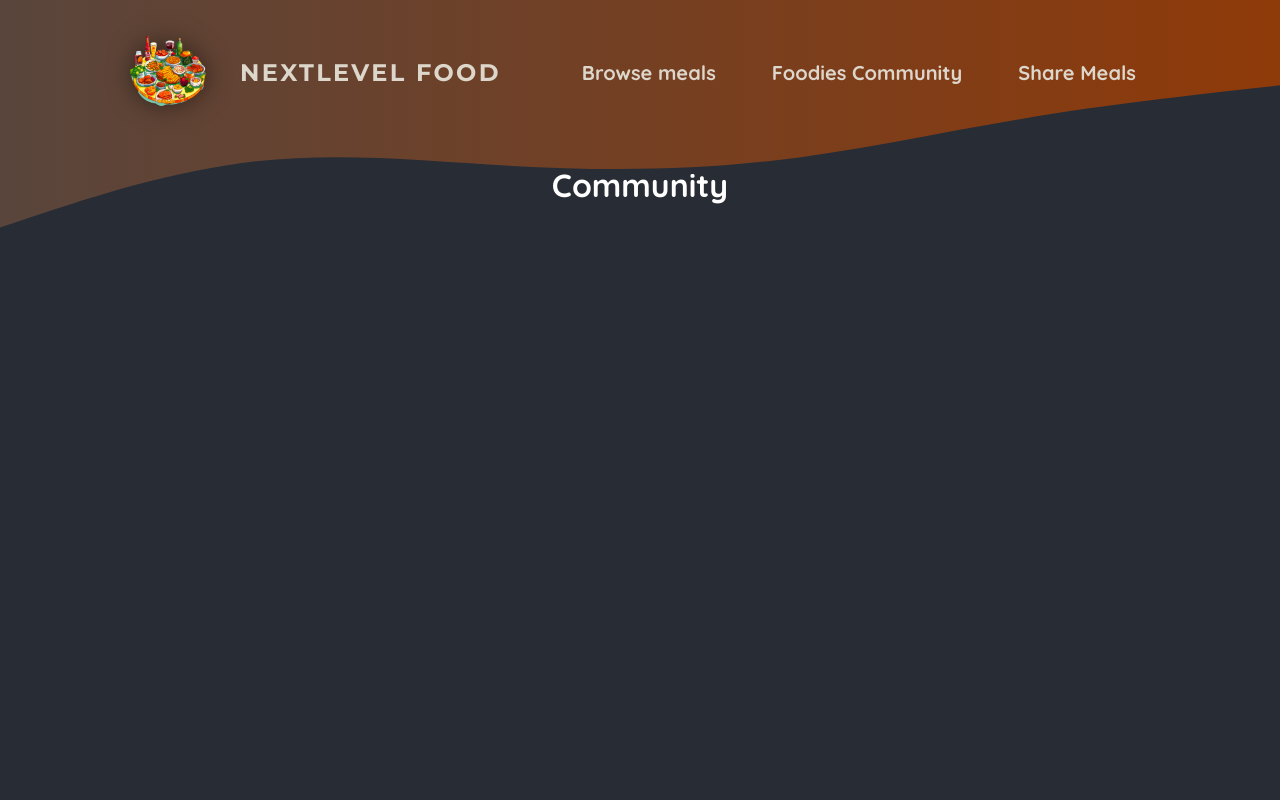
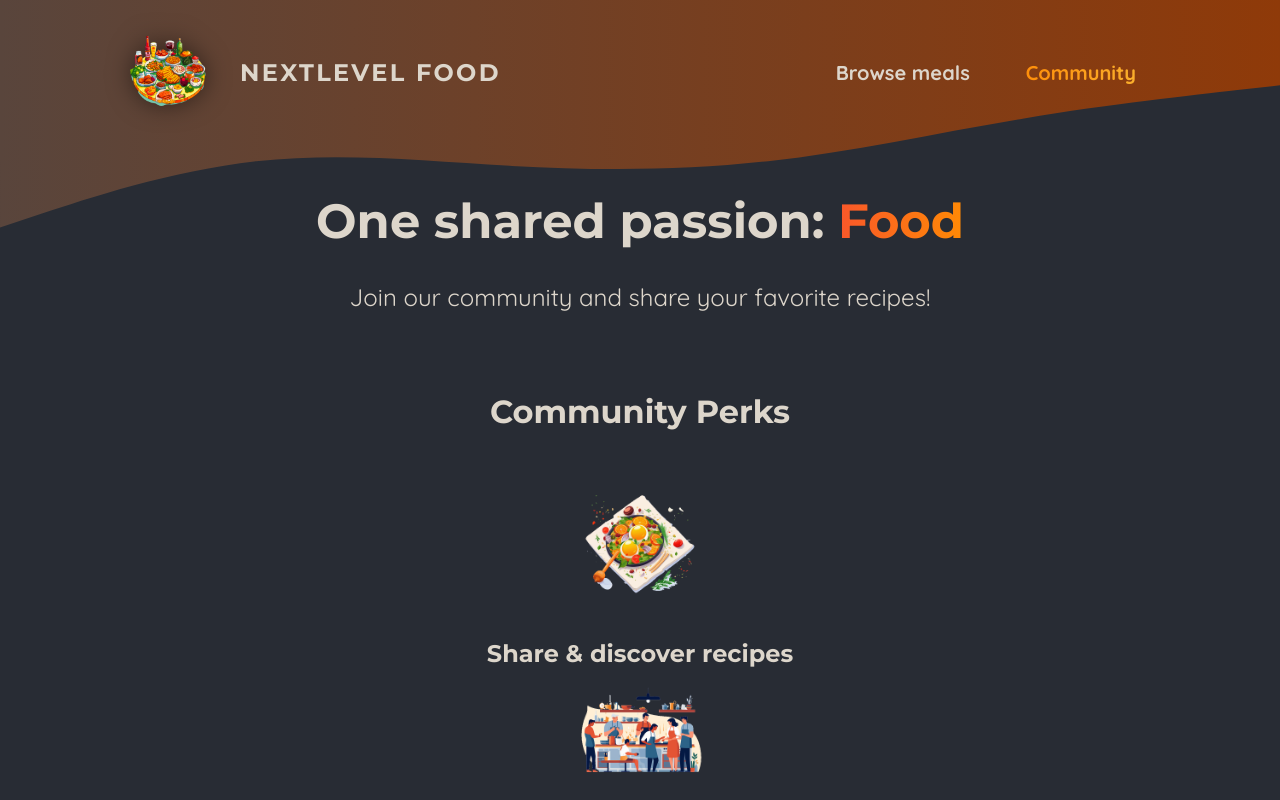
Before and after one commit to AleksandarPredic/next-js-foodies-app, a Next.js app: page /community in a window 1280 px wide. Shown: the top 800 px of the page. Built offline with nearby package versions, Linux system fonts and the light colour scheme.

Commit message:
adding active page in the nav

```diff
--- a/app/community/page.js
+++ b/app/community/page.js
@@ -1,9 +1,40 @@
+import Image from 'next/image';
+
+import mealIcon from '@/assets/icons/meal.png';
+import communityIcon from '@/assets/icons/community.png';
+import eventsIcon from '@/assets/icons/events.png';
+import styles from './page.module.css';
+
 export default function CommunityPage() {
   return (
-    <main>
-      <h1 style={{color: 'white', textAlign: 'center'}}>
-        Community
-      </h1>
-    </main>
+    <>
+      <header className={styles.header}>
+        <h1>
+          One shared passion: <span className={styles.highlight}>Food</span>
+        </h1>
+        <p>Join our community and share your favorite recipes!</p>
+      </header>
+      <main className={styles.main}>
+        <h2>Community Perks</h2>
+
+        <ul className={styles.perks}>
+          <li>
+            <Image src={mealIcon} alt="A delicious meal" />
+            <p>Share & discover recipes</p>
+          </li>
+          <li>
+            <Image src={communityIcon} alt="A crowd of people, cooking" />
+            <p>Find new friends & like-minded people</p>
+          </li>
+          <li>
+            <Image
+              src={eventsIcon}
+              alt="A crowd of people at a cooking event"
+            />
+            <p>Participate in exclusive events</p>
+          </li>
+        </ul>
+      </main>
+    </>
   );
 }
--- /dev/null
+++ b/app/community/page.module.css
@@ -0,0 +1,61 @@
+.header {
+    gap: 3rem;
+    margin: 3rem auto 5rem auto;
+    width: 90%;
+    max-width: 75rem;
+    color: #ddd6cb;
+    font-size: 1.5rem;
+    text-align: center;
+}
+
+.header h1 {
+    font-family: 'Montserrat', sans-serif;
+}
+
+.highlight {
+    background: linear-gradient(90deg, #f9572a, #ff8a05);
+    background-clip: text;
+    -webkit-background-clip: text;
+    -webkit-text-fill-color: transparent;
+}
+
+.main {
+    width: 90%;
+    max-width: 40rem;
+    margin: 0 auto;
+    text-align: center;
+}
+
+.main h2 {
+    font-family: 'Montserrat', sans-serif;
+    font-size: 2rem;
+    margin-bottom: 3rem;
+    color: #ddd6cb;
+}
+
+.perks {
+    list-style: none;
+    margin: 3rem 0;
+    padding: 0;
+}
+
+.perks li {
+    display: flex;
+    flex-direction: column;
+    align-items: center;
+    gap: 2rem;
+}
+
+.perks img {
+    width: 8rem;
+    height: 8rem;
+    object-fit: contain;
+}
+
+.perks p {
+    font-family: 'Montserrat', sans-serif;
+    font-size: 1.5rem;
+    font-weight: bold;
+    margin: 0;
+    color: #ddd6cb;
+}
--- a/components/MainHeader/MainHeader.js
+++ b/components/MainHeader/MainHeader.js
@@ -4,6 +4,7 @@
 import logoImg from '@/assets/logo.png';
 import Image from "next/image";
 import MainHeaderBackground from "@/components/MainHeader/MainHeaderBackground/MainHeaderBackground";
+import NavLink from "@/components/NavLink/NavLink";
 
 export default function MainHeader() {
   return (
@@ -24,9 +25,12 @@
 
         <nav className={styles.nav}>
           <ul style={{color: 'white'}}>
-            <li><Link href="/meals">Browse meals</Link></li>
-            <li><Link href="/community">Foodies Community</Link></li>
-            <li><Link href="/meals/share">Share Meals</Link></li>
+            <li>
+              <NavLink href={'/meals'}>Browse meals</NavLink>
+            </li>
+            <li>
+              <NavLink href={'/community'}>Community</NavLink>
+            </li>
           </ul>
         </nav>
       </header>
--- a/components/MainHeader/MainHeader.module.css
+++ b/components/MainHeader/MainHeader.module.css
@@ -21,30 +21,6 @@
     font-size: 1.25rem;
 }
 
-.nav a {
-    text-decoration: none;
-    color: #ddd6cb;
-    font-weight: bold;
-    padding: 0.5rem 1rem;
-    border-radius: 0.5rem;
-}
-
-.nav a:hover,
-.nav a:active {
-    background: linear-gradient(90deg, #ff8a05, #f9b331);
-    background-clip: text;
-    -webkit-background-clip: text;
-    -webkit-text-fill-color: transparent;
-    text-shadow: 0 0 18px rgba(248, 190, 42, 0.8);
-}
-
-.active {
-    background: linear-gradient(90deg, #ff8a05, #f9b331);
-    background-clip: text;
-    -webkit-background-clip: text;
-    -webkit-text-fill-color: transparent;
-}
-
 .logo {
     display: flex;
     align-items: center;
--- a/components/MainHeader/MainHeaderBackground/MainHeaderBackground.js
+++ b/components/MainHeader/MainHeaderBackground/MainHeaderBackground.js
@@ -1,8 +1,6 @@
 import styles from './MainHeaderBackground.module.css';
 
 export default function MainHeaderBackground() {
-  console.log(styles.headerBackground);
-
   return (
     <div id="test" className={styles['header-background']}>
       <svg xmlns="http://www.w3.org/2000/svg" viewBox="0 0 1440 320">
--- /dev/null
+++ b/components/NavLink/NavLink.js
@@ -0,0 +1,18 @@
+'use client';
+
+import styles from "./NavLink.module.css";
+import Link from "next/link";
+import {usePathname} from "next/navigation";
+
+export default function NavLink({href, children}) {
+  const path = usePathname();
+
+  return (
+    <Link
+      href={href}
+      className={path.startsWith(href) ? `${styles.link} ${styles.active}` : styles.link}
+    >
+      {children}
+    </Link>
+  );
+}
--- /dev/null
+++ b/components/NavLink/NavLink.module.css
@@ -0,0 +1,23 @@
+.link {
+    text-decoration: none;
+    color: #ddd6cb;
+    font-weight: bold;
+    padding: 0.5rem 1rem;
+    border-radius: 0.5rem;
+}
+
+.link:hover,
+.link:active {
+    background: linear-gradient(90deg, #ff8a05, #f9b331);
+    background-clip: text;
+    -webkit-background-clip: text;
+    -webkit-text-fill-color: transparent;
+    text-shadow: 0 0 18px rgba(248, 190, 42, 0.8);
+}
+
+.active {
+    background: linear-gradient(90deg, #ff8a05, #f9b331);
+    background-clip: text;
+    -webkit-background-clip: text;
+    -webkit-text-fill-color: transparent;
+}
```
